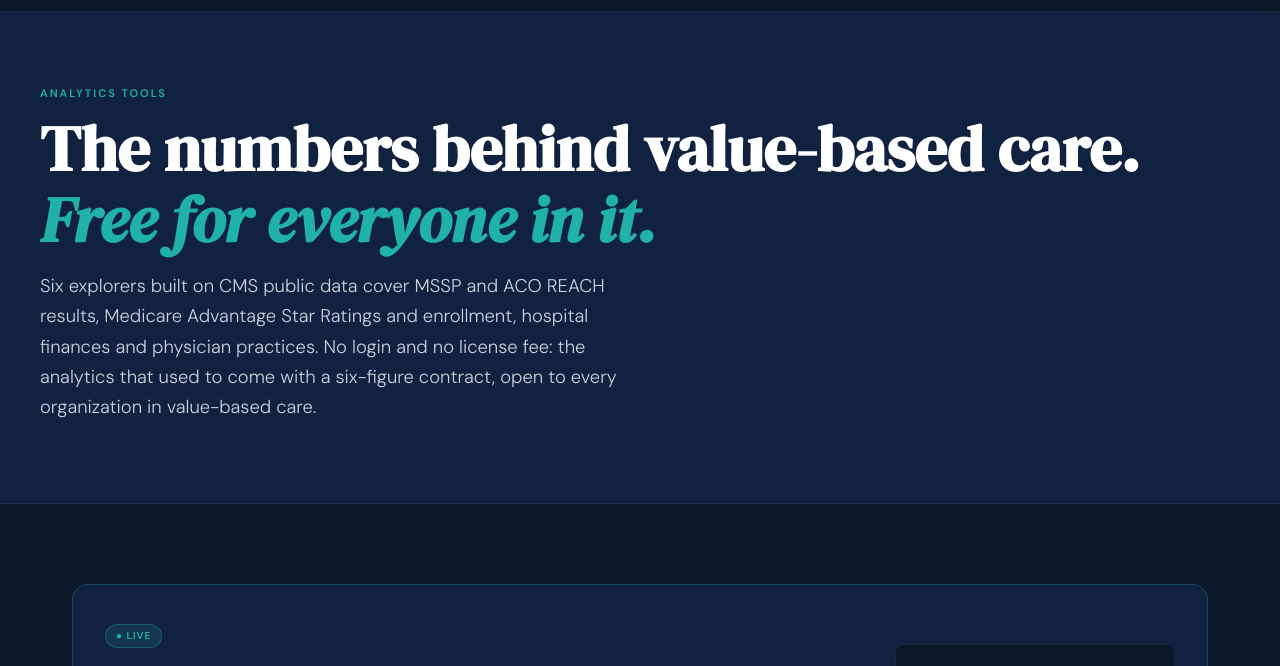
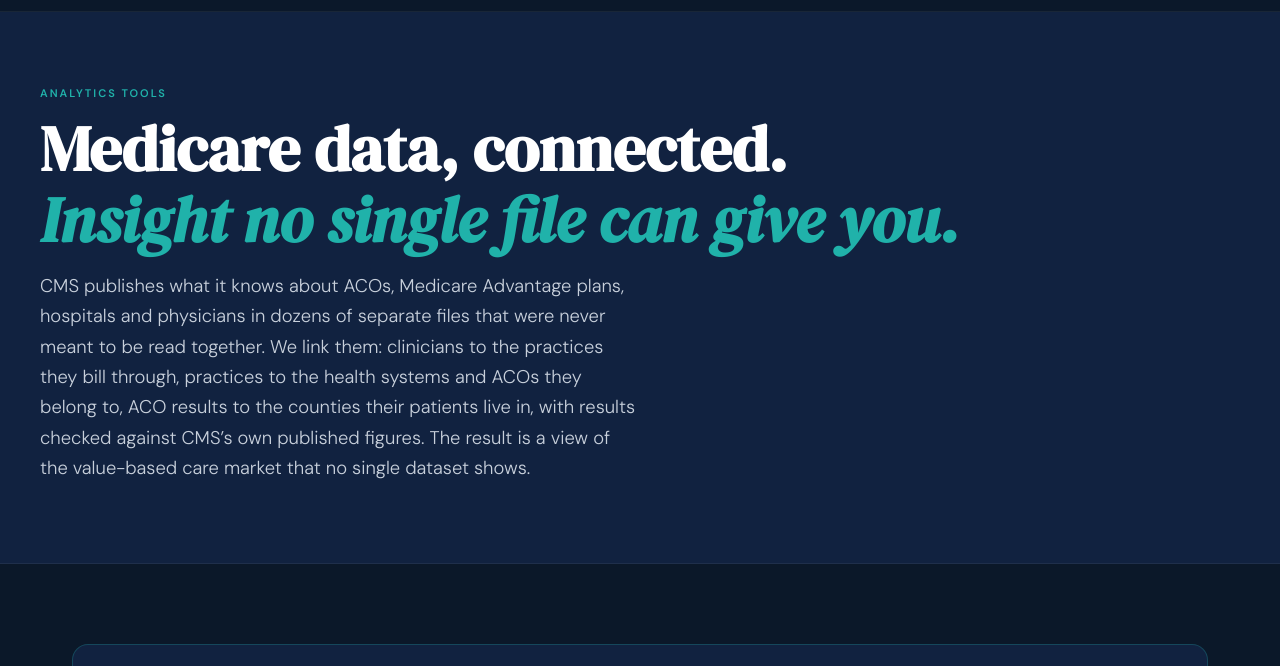
Before and after one commit to trynytyhealthSmithson/trynyty-website, a plain HTML site: page tools.html in a window 1280 px wide. Shown: the part 56-722 px from the top of the page. Drawn offline with Linux system fonts and the light colour scheme; a script that the page names is missing.

Commit message:
Tools page hero: lead with connected datasets instead of free access
Co-Authored-By: Claude Opus 5.5 <noreply@anthropic.com>
Claude-Session: https://claude.ai/code/session_01XEdGvRPDB5bKFnbjj3FkW9

```diff
--- a/tools.html
+++ b/tools.html
@@ -4,7 +4,7 @@
   <meta charset="UTF-8" />
   <meta name="viewport" content="width=device-width, initial-scale=1.0" />
   <title>Tools | TRYNYTY health:enablement</title>
-  <meta name="description" content="Free analytics for everyone in value-based care: MSSP and ACO REACH results, Medicare Advantage Star Ratings and enrollment, hospital finances and physician practices, built on CMS public data." />
+  <meta name="description" content="Connected analytics on the Medicare market: ACO results, Medicare Advantage Star Ratings and enrollment, hospital finances and physician practices, linked across dozens of CMS datasets." />
   <link rel="preconnect" href="https://fonts.googleapis.com" />
   <link rel="preconnect" href="https://fonts.gstatic.com" crossorigin />
   <link href="https://fonts.googleapis.com/css2?family=DM+Serif+Display:ital@0;1&family=DM+Sans:ital,opsz,wght@0,9..40,300;0,9..40,400;0,9..40,500;0,9..40,600;1,9..40,300&display=swap" rel="stylesheet" />
@@ -47,8 +47,8 @@
   <div class="page-hero">
     <div class="page-hero-inner">
       <div class="section-eyebrow">Analytics Tools</div>
-      <h1>The numbers behind value-based care.<br /><em>Free for everyone in it.</em></h1>
-      <p>Six explorers built on CMS public data cover MSSP and ACO REACH results, Medicare Advantage Star Ratings and enrollment, hospital finances and physician practices. No login and no license fee: the analytics that used to come with a six-figure contract, open to every organization in value-based care.</p>
+      <h1>Medicare data, connected.<br /><em>Insight no single file can give you.</em></h1>
+      <p>CMS publishes what it knows about ACOs, Medicare Advantage plans, hospitals and physicians in dozens of separate files that were never meant to be read together. We link them: clinicians to the practices they bill through, practices to the health systems and ACOs they belong to, ACO results to the counties their patients live in, with results checked against CMS&rsquo;s own published figures. The result is a view of the value-based care market that no single dataset shows.</p>
     </div>
   </div>
 
```
